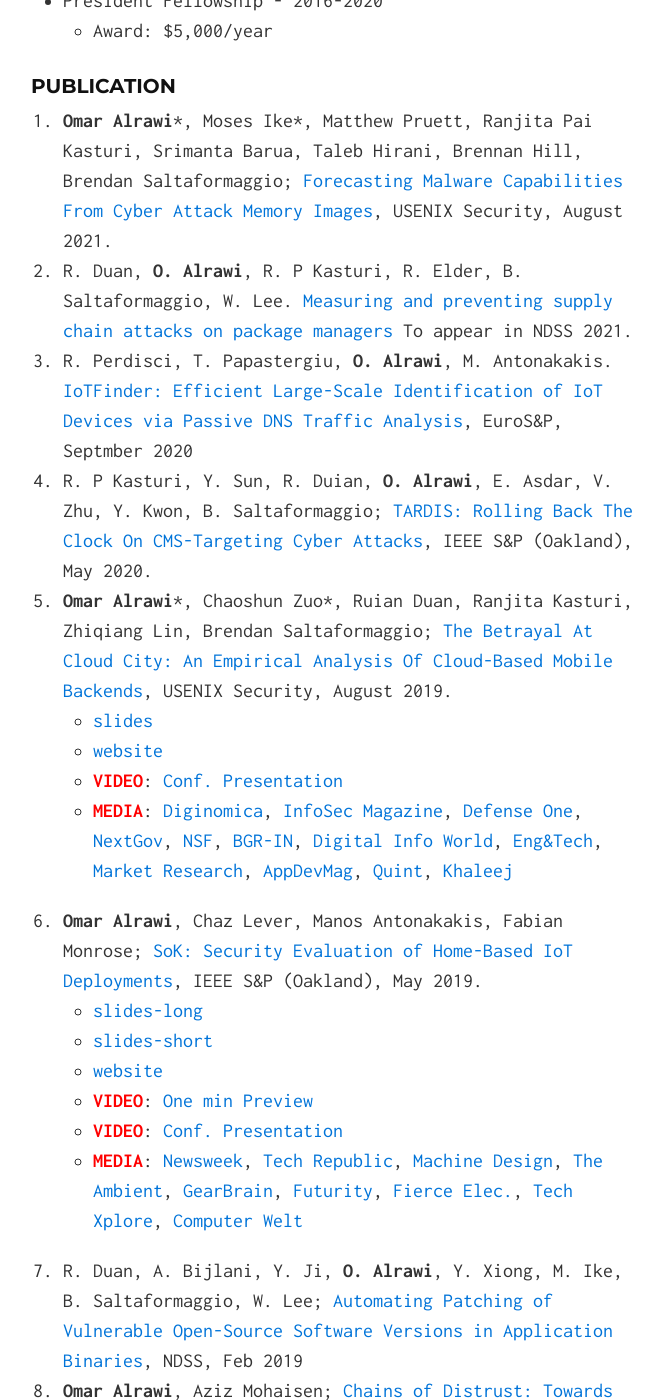
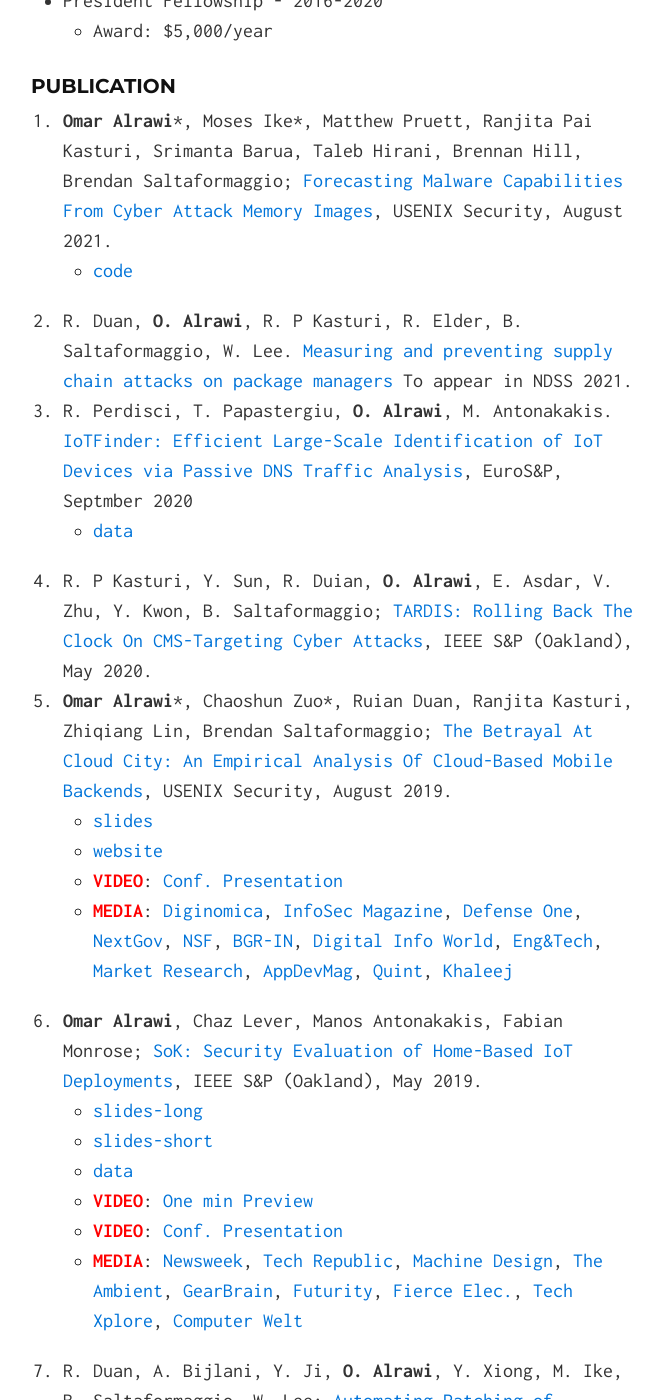
Before and after one commit to alrawi/alrawi.github.io, a Jekyll site: the page built from index.md, in a window 1280 px wide and 1400 px high, scrolled down 1134 px. Shown: the whole window, without its empty margins (307-970 px from the left). Built offline with Jekyll 4.4.1, drawn with Linux system fonts in a browser that asks for light colours.

Commit message:
Update index.md

```diff
--- a/index.md
+++ b/index.md
@@ -27,8 +27,10 @@ Additionally, I am investigating malware threats affecting IoT, mobile apps, and
 
 ### Publication
 1. __Omar Alrawi__{::nomarkdown}*{:/}, Moses Ike{::nomarkdown}*{:/}, Matthew Pruett, Ranjita Pai Kasturi, Srimanta Barua, Taleb Hirani, Brennan Hill, Brendan Saltaformaggio; [Forecasting Malware Capabilities From Cyber Attack Memory Images](/static/papers/alrawi_forecast_sec21.pdf), USENIX Security, August 2021.
+  * [code](https://github.com/CyFI-Lab-Public/Forecast)
 1. R. Duan, __O. Alrawi__, R. P Kasturi, R. Elder, B. Saltaformaggio, W. Lee. [Measuring and preventing supply chain attacks on package managers](/#) To appear in NDSS 2021.
 1. R. Perdisci, T. Papastergiu, __O. Alrawi__, M. Antonakakis. [IoTFinder: Efficient Large-Scale Identification of IoT Devices via Passive DNS Traffic Analysis](/static/papers/IoTFinder-ESP20.pdf), EuroS&P, Septmber 2020
+  * [data](https://yourthings.info/data)
 1. R. P Kasturi, Y. Sun, R. Duian, __O. Alrawi__, E. Asdar, V. Zhu, Y. Kwon, B. Saltaformaggio; [TARDIS: Rolling Back The Clock On CMS-Targeting Cyber Attacks](/static/papers/kasturi_tardis_sp20.pdf), IEEE S&P (Oakland), May 2020.
 1. __Omar Alrawi__{::nomarkdown}*{:/}, Chaoshun Zuo{::nomarkdown}*{:/}, Ruian Duan, Ranjita Kasturi, Zhiqiang Lin, Brendan Saltaformaggio; [The Betrayal At Cloud City: An Empirical Analysis Of Cloud-Based Mobile Backends](/static/papers/alrawi_cloudcity_sec19.pdf), USENIX Security, August 2019.
   * [slides](/static/slides/USESEC_cloudcity_aug_19.pdf)
@@ -38,7 +40,7 @@ Additionally, I am investigating malware threats affecting IoT, mobile apps, and
 1. __Omar Alrawi__, Chaz Lever, Manos Antonakakis, Fabian Monrose; [SoK: Security Evaluation of Home-Based IoT Deployments](/static/papers/alrawi_sok_sp19.pdf), IEEE S&P (Oakland), May 2019.
   * [slides-long](/static/slides/M3AAWG_iot_feb_2019.pdf)
   * [slides-short](/static/slides/IEEESP_iot_may_2019.pdf)
-  * [website](https://yourthings.info)
+  * [data](https://yourthings.info)
   * <span style="color:red">__VIDEO__</span>: [One min Preview](https://www.youtube.com/watch?v=-KCia-uTr-8)
   * <span style="color:red">__VIDEO__</span>: [Conf. Presentation](https://www.youtube.com/watch?v=Yg807tkRSZ8)
   * <span style="color:red">__MEDIA__</span>: [Newsweek](https://www.newsweek.com/2019/11/01/trust-internet-things-hacks-vulnerabilities-1467540.html), [Tech Republic](https://www.techrepublic.com/article/learn-how-insecure-your-iot-devices-are-with-yourthings-scorecards/), [Machine Design](https://www.machinedesign.com/iot/engineers-evaluate-consumer-iot-devices-security-risks), [The Ambient](https://www.the-ambient.com/features/yourthings-website-smart-home-security-rating-1908), [GearBrain](https://www.gearbrain.com/smart-home-device-security-2640394769.html), [Futurity](https://www.futurity.org/internet-connected-devices-security-risks-website-2150812/), [Fierce Elec.](https://www.fierceelectronics.com/electronics/thinking-about-iot-device-for-your-home-check-security-first), [Tech Xplore](https://techxplore.com/news/2019-09-website-internet-connected-devices.html), [Computer Welt](https://computerwelt.at/news/webseite-bewertet-sicherheit-von-iot-geraeten/)
```
